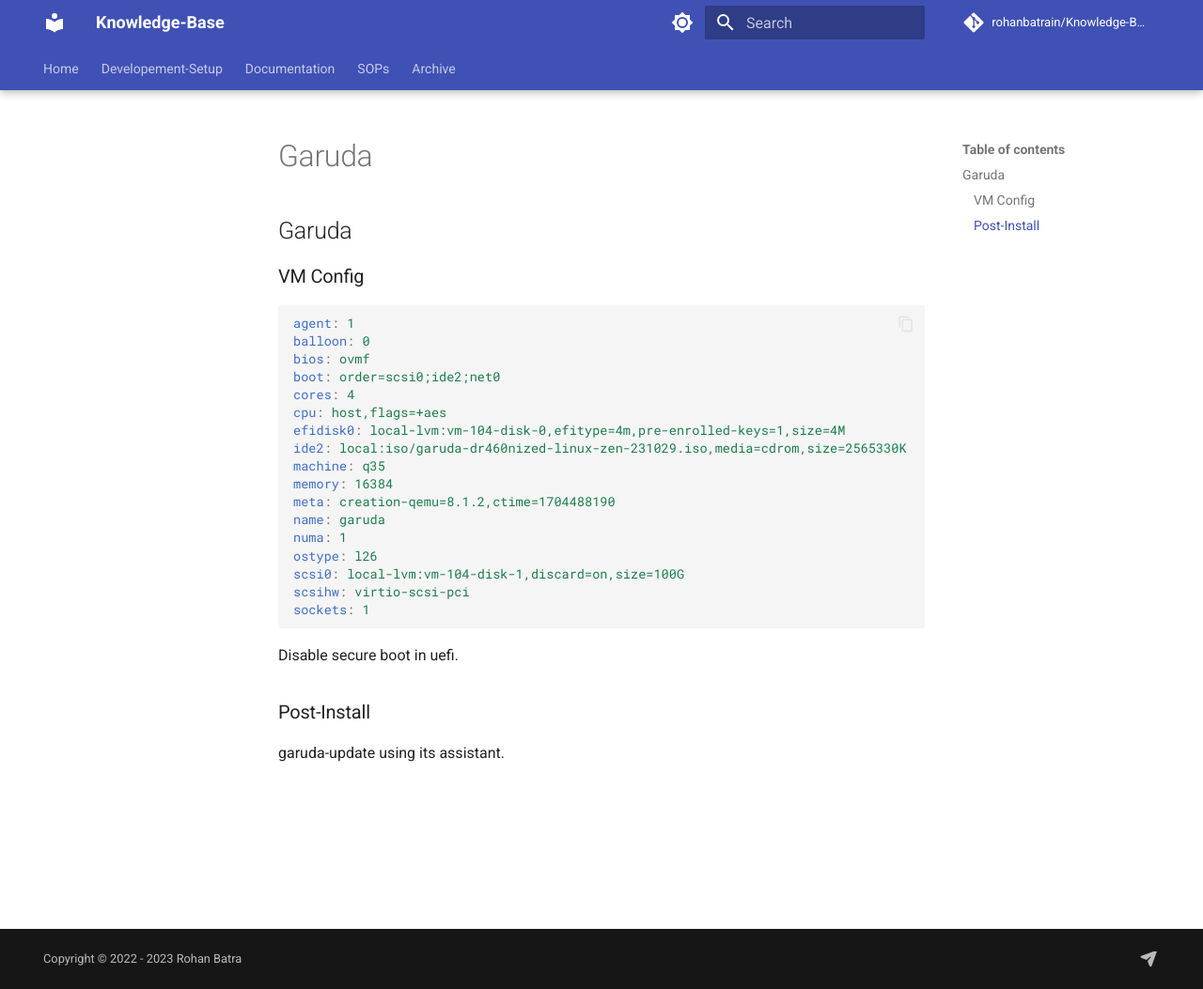
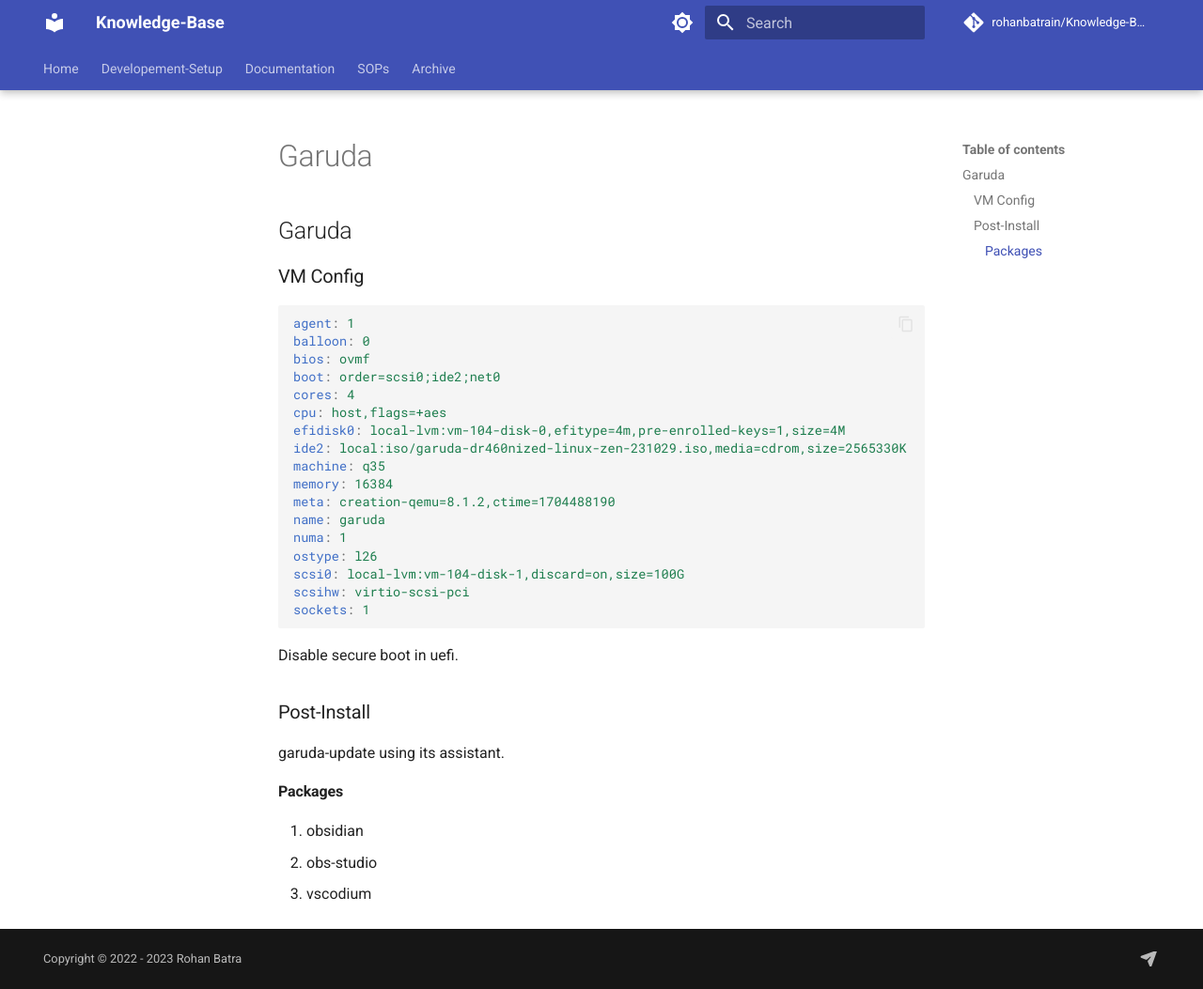
Before and after one commit to rohanbatrain/knowledge-base, an MkDocs documentation site: the page built from docs/Developement-Setup/Owned-Devices/Laptops/MSI/2023/August/Crucial-Drive/Promox/Virtual-Machines/garuda.md, in a window 1280 px wide and 1053 px high. Shown: the whole window at 94% size. Built offline with MkDocs 1.6.1 and Material for MkDocs 9.7.7, drawn with Linux system fonts in a browser that asks for light colours; nearby versions of some CDN libraries; library files that are not in the unit come from our copies; comment, search, counter and statistics services are not loaded.

Commit message:
Update garuda.md

```diff
--- a/docs/Developement-Setup/Owned-Devices/Laptops/MSI/2023/August/Crucial-Drive/Promox/Virtual-Machines/garuda.md
+++ b/docs/Developement-Setup/Owned-Devices/Laptops/MSI/2023/August/Crucial-Drive/Promox/Virtual-Machines/garuda.md
@@ -29,3 +29,10 @@ Disable secure boot in uefi.
 ### Post-Install
 
 garuda-update using its assistant.
+
+
+#### Packages
+
+1. obsidian
+2. obs-studio
+3. vscodium
```
